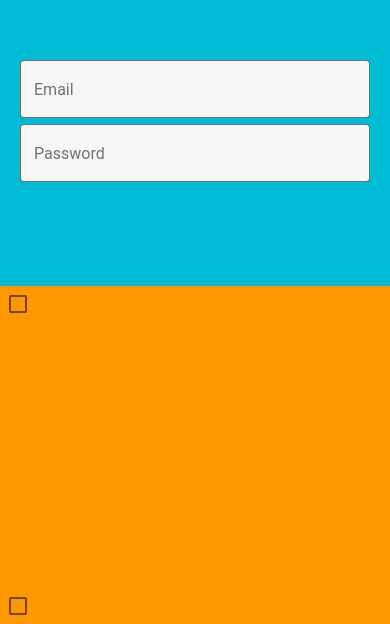
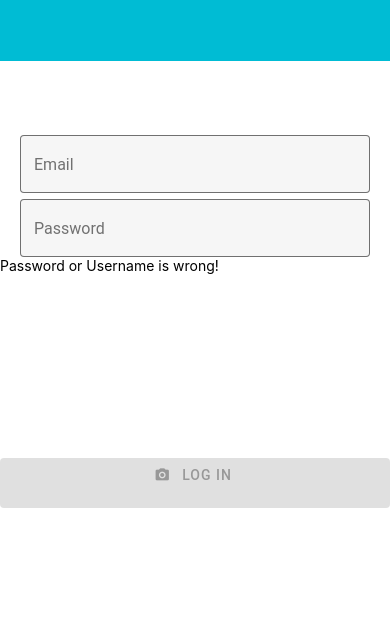
Before and after one commit to Natk21/Tutorly-Expo, a React Native app: screen / in a window 390 px wide. Shown: the part 220-844 px from the top of the page. Built offline with nearby package versions, Linux system fonts and the light colour scheme.

Commit message:
Login Page State

```diff
--- a/App.js
+++ b/App.js
@@ -1,8 +1,10 @@
-import React from "react";
+import React, { useState } from "react";
 import { StyleSheet } from "react-native";
 import LogInScreen from "./Components/Screens/Login_Screen";
 
 export default function App() {
+  const [authToken, setAuthToken] = useState(undefined);
+
   return <LogInScreen />;
 }
 
--- a/Components/Screens/Login_Screen.js
+++ b/Components/Screens/Login_Screen.js
@@ -1,25 +1,42 @@
 import React from "react";
-import { Image, StyleSheet, View } from "react-native";
-import { Checkbox, TextInput } from "react-native-paper";
-import { PRIMARY_COLOR, SECONDY_COLOR } from "../../Themes/themeColors";
-import { Title } from 'react-native-paper';
+import { StyleSheet, Text, View } from "react-native";
+import { Button, TextInput } from "react-native-paper";
+import { PRIMARY_COLOR, WHITE_COLOR } from "../../Themes/themeColors";
 
 const icon = require("../../assets/icon.png");
-const LogInScreen = () =>
-{
+const LogInScreen = (props) => {
+  const { setAuthToken } = props;
+  const [email, setEmail] = React.useState("");
+  const [password, setPassword] = React.useState("");
+
   return (
     <View style={styles.MainScreen}>
-      <View style={styles.LogoArea}>
-      </View>
-     <View style={styles.InputArea}>
-        <TextInput mode="outlined" style={styles.textInput} label="Email" />
-        <TextInput mode="outlined" style={styles.textInput} label="Password" />
+      <View style={styles.LogoArea}></View>
+      <View style={styles.InputArea}>
+        <TextInput
+          mode="outlined"
+          style={styles.textInput}
+          label="Email"
+          onChangeText={(text) => setEmail(text)}
+        />
+        <TextInput
+          mode="outlined"
+          style={styles.textInput}
+          label="Password"
+          onChangeText={(text) => setPassword(text)}
+        />
+        <Text>Password or Username is wrong! </Text>
       </View>
       <View style={styles.ButtonArea}>
-        <Checkbox mode="outlined" style={styles.Checkbox} label="Remember Me" />
-        <Title mode="outlined" style={styles.Title} label="LogIn" />
-        <Title mode="outlined" style={styles.Title} label="Sign Up" />
-        <Checkbox mode="outlined" style={styles.Checkbox} label="Keep me signed in" />
+        <Button
+          icon="camera"
+          mode="contained"
+          disabled={email.length === 0 || password.length === 0}
+          onPress={() => {}}
+          style={styles.Button}
+        >
+          Log In
+        </Button>
       </View>
     </View>
   );
@@ -28,65 +45,45 @@ const LogInScreen = () =>
 //finish loading screen, with react native paper button for login,
 // add some props to the text-input so that you can tell what each input is
 
-
-const styles = StyleSheet.create
-({
-  MainScreen:
-  {
+const styles = StyleSheet.create({
+  MainScreen: {
     flex: 1,
     backgroundColor: "#FFFFFF",
   },
-  LogoArea:
-  {
-    flex: 1,
+  LogoArea: {
+    flex: 0.5,
     flexDirection: "row",
     justifyContent: "center",
     alignContent: "center",
     backgroundColor: PRIMARY_COLOR,
   },
-  ButtonArea:
-  {
-    flex: 2,
-    backgroundColor: SECONDY_COLOR,
+  ButtonArea: {
+    flex: 0.5,
+    backgroundColor: WHITE_COLOR,
     justifyContent: "center",
   },
-  InputArea:
-  {
-    flex: 2,
-    backgroundColor: PRIMARY_COLOR,
+  InputArea: {
+    flex: 0.5,
+    backgroundColor: WHITE_COLOR,
     justifyContent: "center",
   },
-  textInput:
-  {
+  textInput: {
+    alignContent: "center",
     marginLeft: 20,
     marginRight: 20,
   },
-  Checkbox:
-  {
+  Checkbox: {
     marginLeft: 15,
     marginRight: 18,
   },
-  Title:
-  {
-    flex: 1,
-    flexDirection: "row",
-    justifyContent: "center",
-    alignContent: "center",
+  Button: {
+    height: 50,
   },
-  Title_2:
-  {
-    flex: 2,
-    flexDirection: "row",
-    justifyContent: "center",
-    alignContent: "center",
-  },
-  Checkbox_2:
-  {
+
+  Checkbox_2: {
     marginLeft: 18,
     marginRight: 15,
-  }
-
-
+  },
 });
 
 export default LogInScreen;
```
